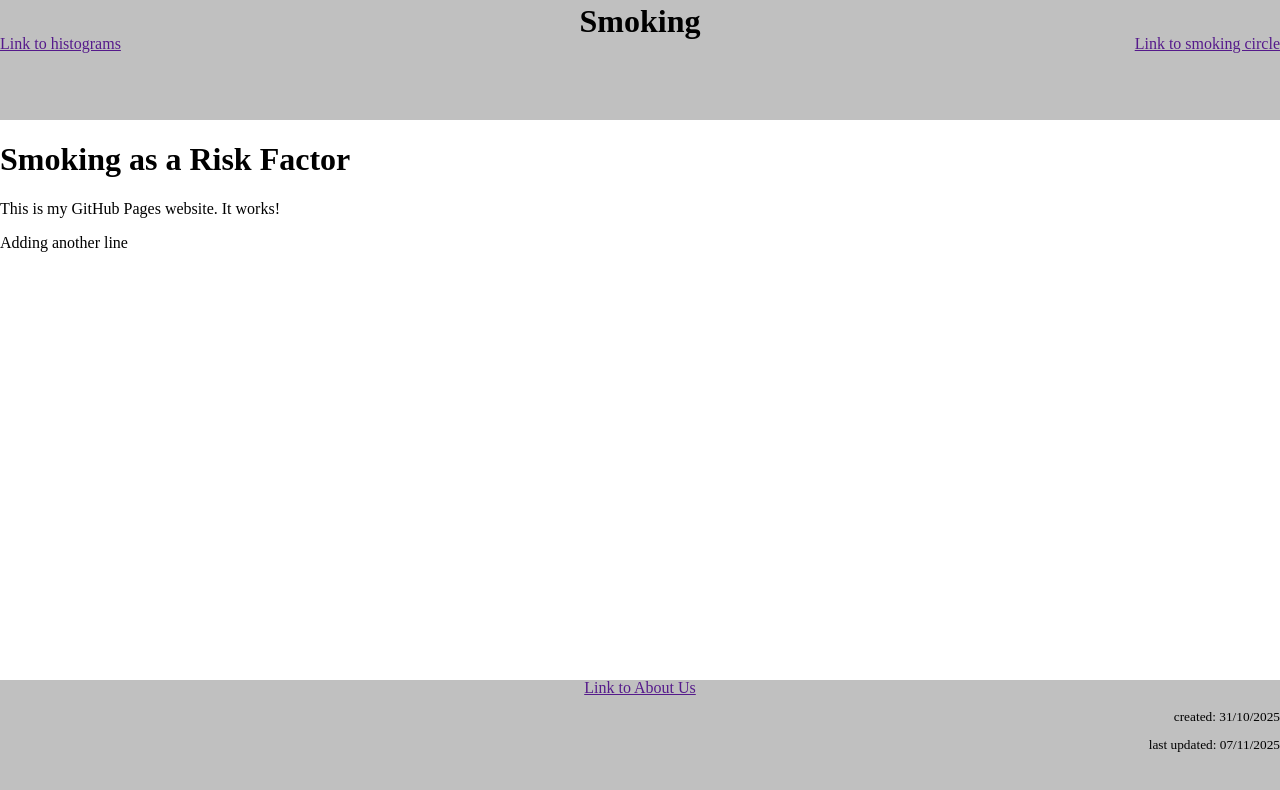
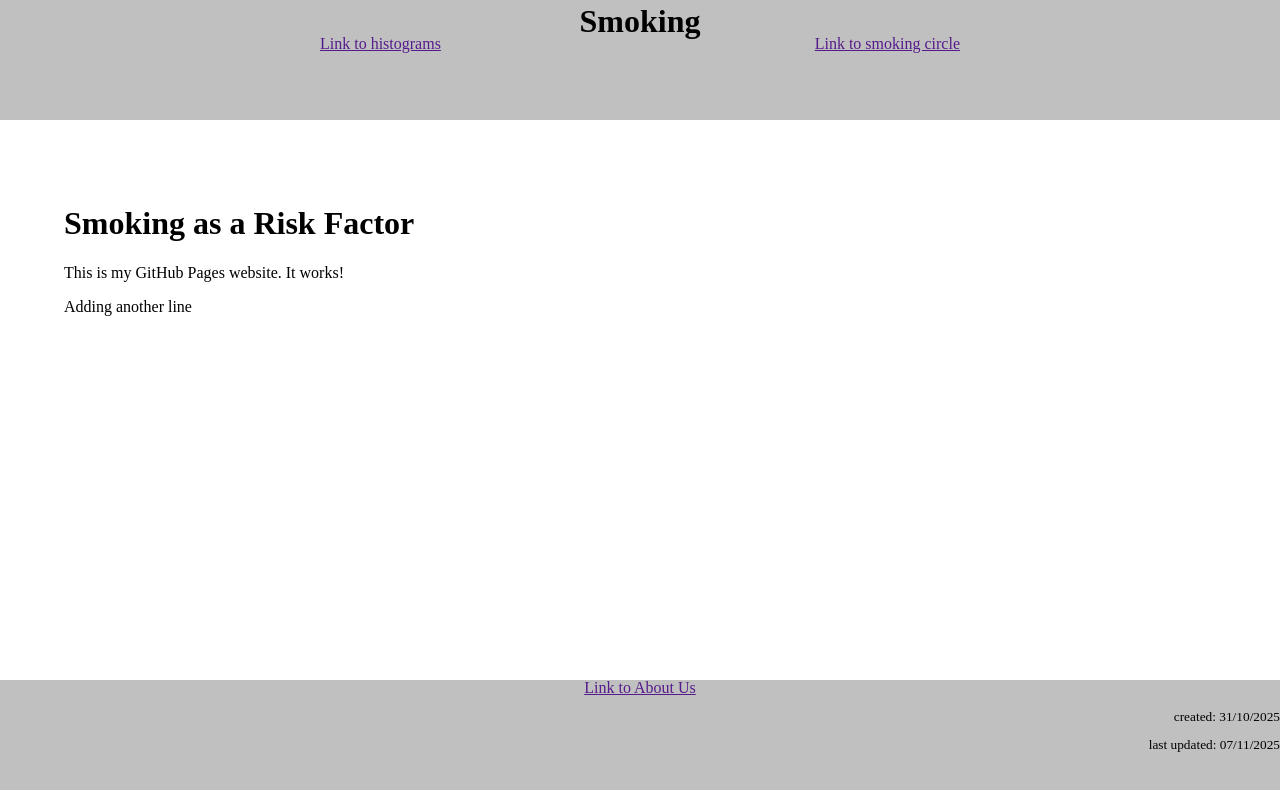
Before and after one commit to serenalucarini/PRA3006-G1, a plain HTML site: page index.html in a window 1280 px wide. Drawn offline with nearby package versions, Linux system fonts and the light colour scheme.

Commit message:
Update index.html

```diff
--- a/index.html
+++ b/index.html
@@ -28,6 +28,7 @@
           width: 100%;
           background-color: white;
           color: black;
+          margin: 5%;
         }
         .footer {
           position: fixed;
@@ -41,14 +42,14 @@
         }
         .right {
           text-align: right;
-          left: 75%;
+          margin-right: 25%;
         }
         .center {
           text-align: center;
         }
         .left {
           text-align: left;
-          right: 25%;
+          margin-left: 25%;
         }
     </style>
 </head>
```
